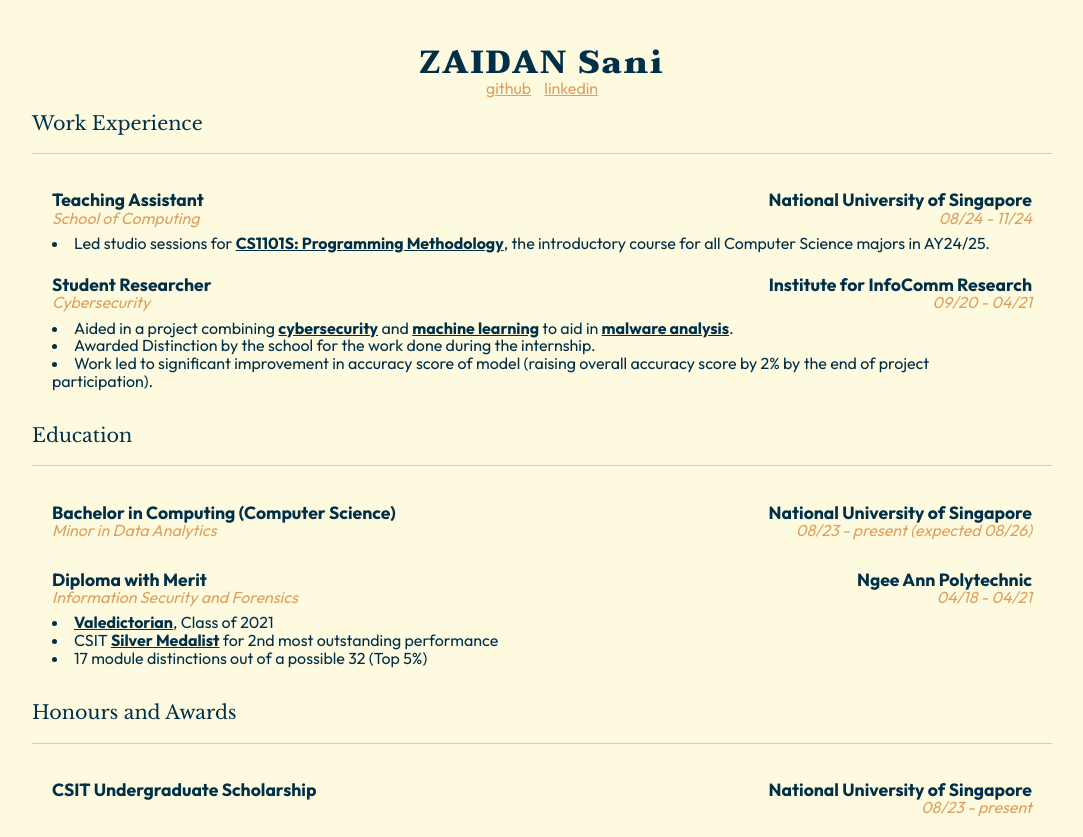
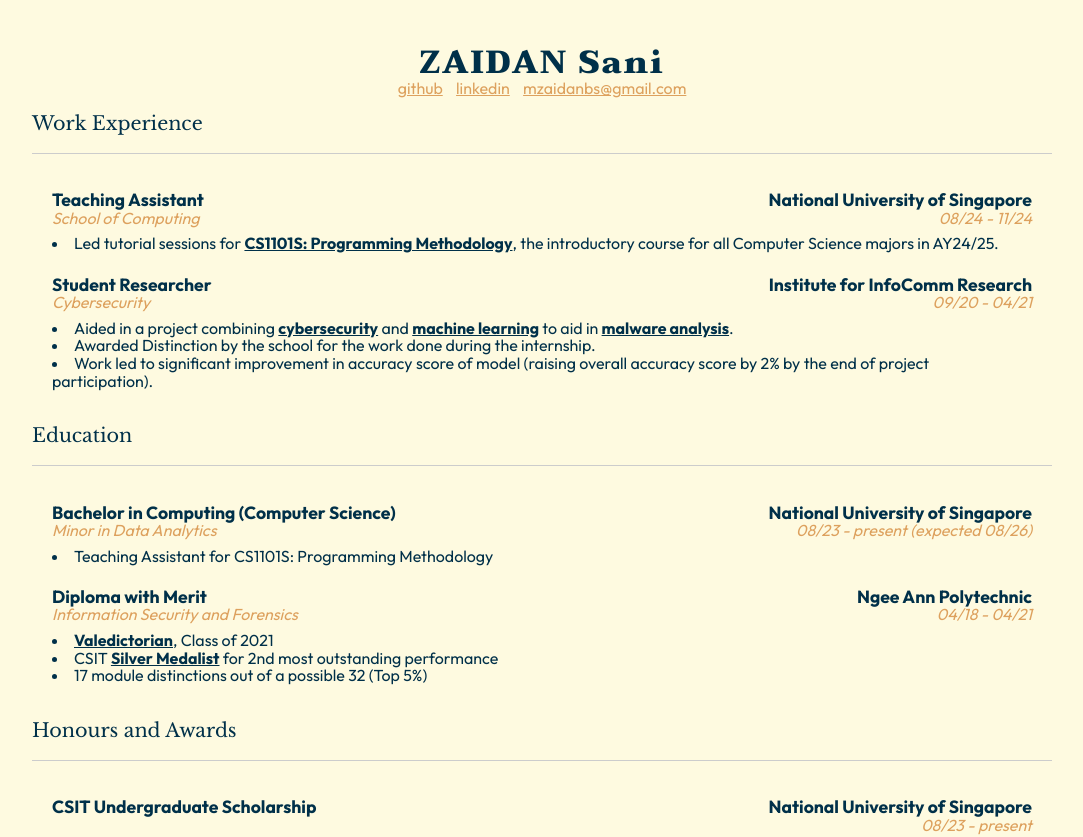
Before and after one commit to zaidansani/website, a website built with webpack: page cv.html in a window 1280 px wide. Shown: the top 837 px of the page, without its empty margins (98-1181 px from the left). Built offline with nearby package versions, Linux system fonts and the light colour scheme.

Commit message:
update cv

```diff
--- a/cv.html
+++ b/cv.html
@@ -40,6 +40,7 @@
     <div class="cv-links">
         <a href="https://github.com/zaidansani">github</a>
         <a href="https://linkedin.com/in/mzaidanbsani">linkedin</a>
+        <a href="mailto:mzaidanbs@gmail.com">mzaidanbs@gmail.com</a>
     </div>
 
     <div class="cv-component">
@@ -70,7 +71,7 @@
           <div class="cv-subcomponent-description">
             <ul>
               <li>
-                Led studio sessions for <span class="highlight">CS1101S: Programming Methodology</span>,
+                Led tutorial sessions for <span class="highlight">CS1101S: Programming Methodology</span>,
                 the introductory course for all Computer Science majors in AY24/25.
               </li>
             </ul>
@@ -138,6 +139,11 @@
                         08/23 - present (expected 08/26)
                     </div>
                 </div>
+            </div>
+            <div class="cv-subcomponent-description">
+                <ul>
+                    <li>Teaching Assistant for CS1101S: Programming Methodology</li>
+                </ul>
             </div>
         </div>
 
```
